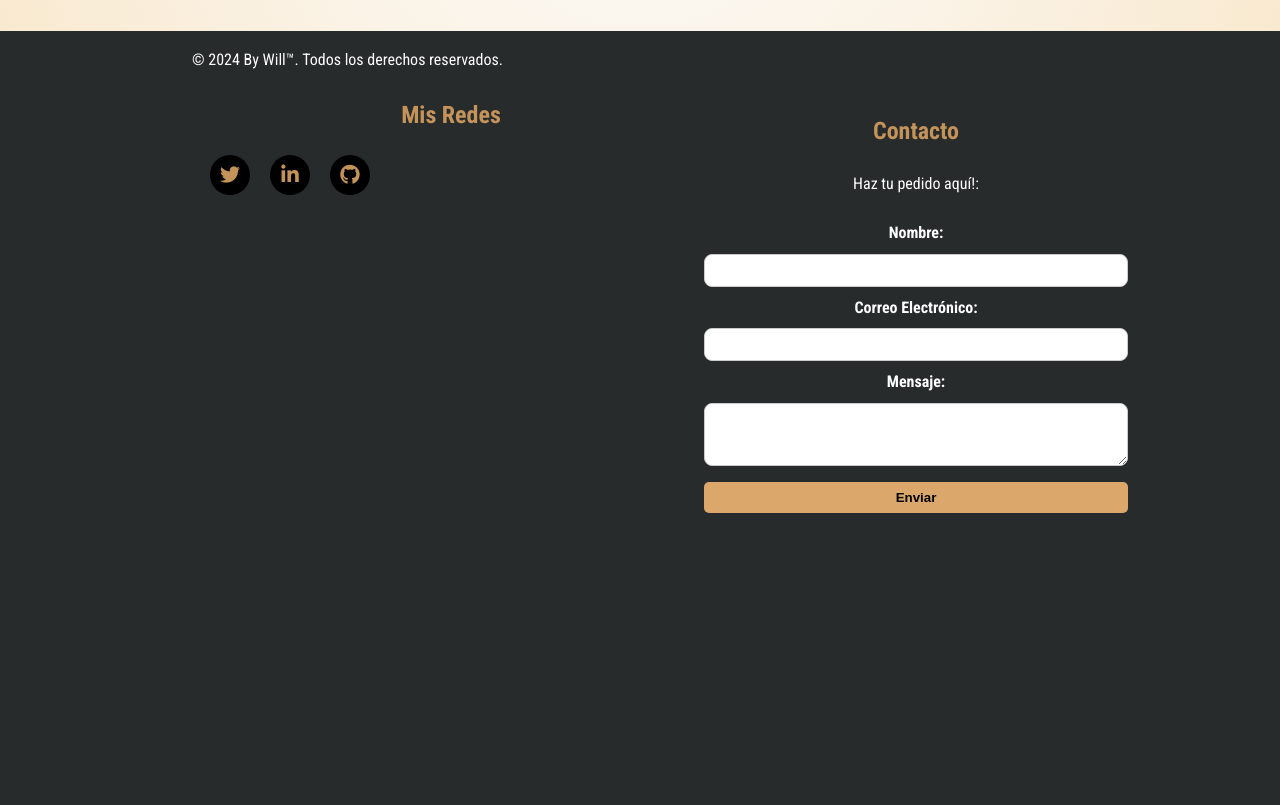
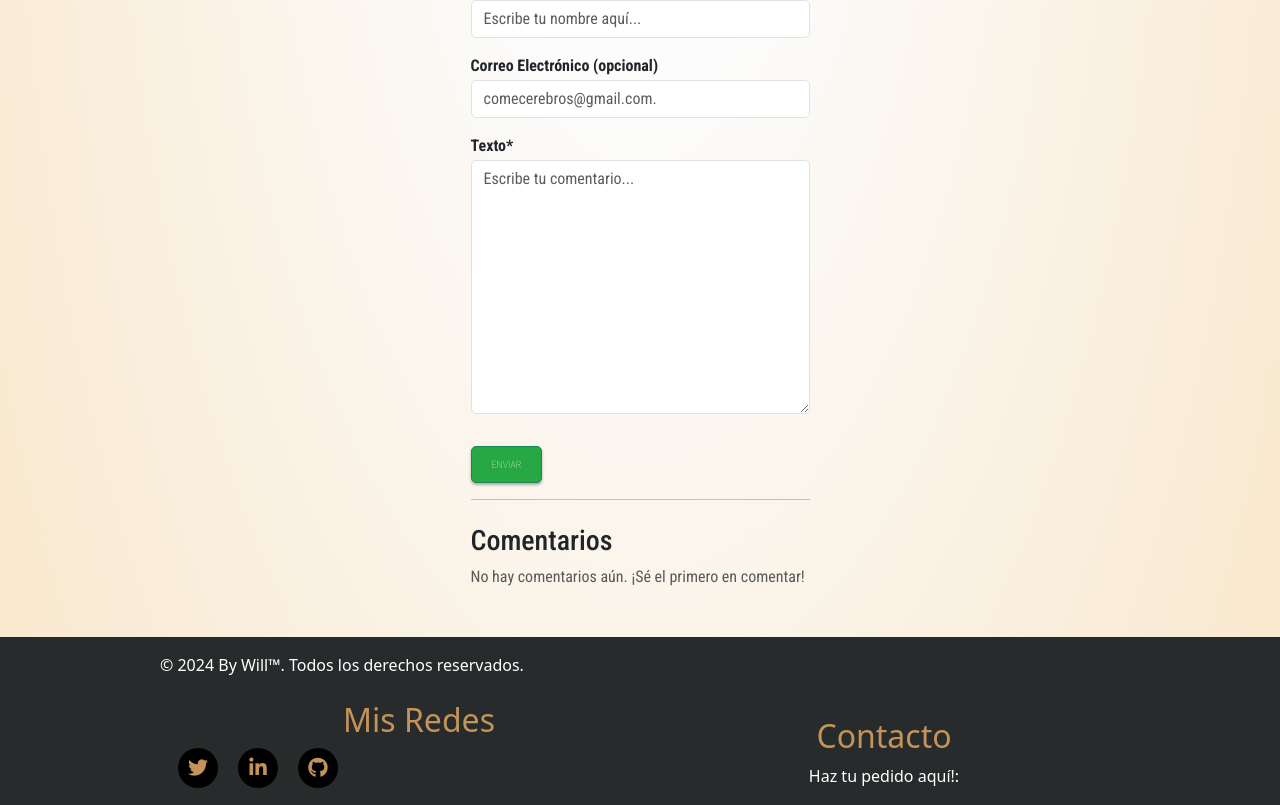
Before and after one commit to WolfWilson/dimension_del_terror, a Django app: page /10/ in a window 1280 px wide. Shown: the part 1754-2559 px from the top of the page. Before the commit the page ends 2267 px from the top, so only its background shows below. Run offline with Django 5.2, Linux system fonts and the light colour scheme; data comes from the database, SQL or seed files in the repository; both versions use the stored data as it was after the commit; some libraries are stand-ins or nearby versions; some web fonts are replaced.

Commit message:
Agregado formulario de comentarios

```diff
--- a/blackcatcinema/settings.py
+++ b/blackcatcinema/settings.py
@@ -42,7 +42,13 @@ INSTALLED_APPS = [
     'django.contrib.staticfiles',
     'movies',
     'django_ckeditor_5', #es para agregar formato a las reseñas desde el administrador de django,
+    'crispy_forms',
+    'crispy_bootstrap5',
+     'widget_tweaks',
 ]
+
+CRISPY_ALLOWED_TEMPLATE_PACKS = "bootstrap5"
+CRISPY_TEMPLATE_PACK = "bootstrap5"
 
 MIDDLEWARE = [
     'django.middleware.security.SecurityMiddleware',
--- a/movies/forms.py
+++ b/movies/forms.py
@@ -1,6 +1,11 @@
 from django import forms
 from .models import Movie, Genre
 from datetime import date
+from crispy_forms.helper import FormHelper
+from crispy_forms.layout import Layout, Submit
+from crispy_forms.bootstrap import PrependedText
+from .models import Comment
+
 
 class MovieForm(forms.ModelForm):
     genres = forms.ModelMultipleChoiceField(
@@ -29,3 +34,31 @@ class MovieForm(forms.ModelForm):
 '''Este formulario incluye:
 - Campos para los datos básicos de la película.
 - Un selector múltiple para los géneros (`genres`).'''
+
+class CommentForm(forms.ModelForm):
+    class Meta:
+        model = Comment
+        fields = ['nick', 'email', 'text']
+
+    def __init__(self, *args, **kwargs):
+        super(CommentForm, self).__init__(*args, **kwargs)
+
+        # Personaliza las etiquetas y los placeholders
+        self.fields['nick'].label = "Tu Nick"
+        self.fields['nick'].widget.attrs.update({'placeholder': 'Escribe tu nombre aquí...'})
+
+        self.fields['email'].label = "Correo Electrónico (opcional)"
+        self.fields['email'].widget.attrs.update({'placeholder': 'comecerebros@gmail.com.'})
+
+        self.fields['text'].label = "Texto"
+        self.fields['text'].widget.attrs.update({'placeholder': 'Escribe tu comentario...'})
+
+        # Configuración de Crispy Forms
+        self.helper = FormHelper()
+        self.helper.form_method = 'post'
+        self.helper.layout = Layout(
+            PrependedText('nick', '@'),  # Prefijo "@" para el campo Nick
+            PrependedText('email', '✉'),  # Prefijo "✉" para el campo Email
+            'text',  # Campo Texto
+            Submit('submit', 'Enviar', css_class='btn btn-success btn-lg mt-3')  # Botón verde "Enviar"
+        )
--- a/movies/models.py
+++ b/movies/models.py
@@ -93,12 +93,14 @@ class Movie(models.Model):
         return self.title
 
 class Comment(models.Model):
-    movie = models.ForeignKey(Movie, on_delete=models.CASCADE, related_name='comments')
+    movie = models.ForeignKey("Movie", on_delete=models.CASCADE, related_name='comments')
+    nick = models.CharField(max_length=50)
+    email = models.EmailField(blank=True, null=True)
     text = models.TextField()
     created_at = models.DateTimeField(auto_now_add=True)
 
     def __str__(self):
-        return f'Comment on {self.movie.title}'
+        return f"Comment by {self.nick} on {self.movie.title}"
 
 
 #para agregar generos
--- a/movies/static/css/styles_movie.css
+++ b/movies/static/css/styles_movie.css
@@ -158,6 +158,79 @@ header {
     border-radius: 15px;
 }
 
+/*:::::::::::::::::::::ESTILO PARA LOS COMENTARIOS::::::::::::::::::::::::::*/
+
+/* Mejor organización y separación del formulario */
+.comment-form .mb-3 {
+    margin-bottom: 1.5rem;
+}
+
+.comment-form label {
+    display: block; /* Fuerza la etiqueta a mostrarse en una línea separada */
+    font-weight: bold;
+    margin-bottom: 0.1rem; /* Espacio entre la etiqueta y el input */
+}
+
+.comment-form .form-control {
+    margin-bottom: 0.2rem; /* Espacio entre campos */
+}
+
+.comment-form button {
+    margin-top: 1rem;
+    font-size: 1rem;
+    font-weight: bold;
+    text-transform: uppercase;
+}
+
+.comment {
+    transition: box-shadow 0.3s ease-in-out;
+}
+
+.comment:hover {
+    box-shadow: 0 4px 8px rgba(0, 0, 0, 0.2);
+}
+
+
+.comment {
+    box-shadow: 0 2px 5px rgba(0, 0, 0, 0.1);
+    transition: box-shadow 0.3s ease;
+}
+
+.comment:hover {
+    box-shadow: 0 4px 10px rgba(0, 0, 0, 0.2);
+}
+
+.comment p {
+    margin: 0;
+    font-family: 'Roboto Condensed', sans-serif;
+}
+
+.comment-form .form-control {
+    border-radius: 5px;
+}
+
+/* Botón de Enviar con estilos personalizados */
+.comment-form .btn-success {
+    font-size: 10px;
+    background-color: #28a745;
+    color: white;
+    font-weight:lighter;
+    border-radius: 5px;
+    padding: 10px 20px;
+    text-transform: uppercase;
+    box-shadow: 0 2px 3px rgba(0, 0, 0, 0.3);
+    transition: background-color 0.3s ease;
+}
+
+.comment-form .btn-success:hover {
+    background-color: #218838;
+    color: white;
+}
+
+
+
+
+
 /*::::::::::::::::::ESTILO PARA EL FOOTER::::::::::::::::::::::::::*/
 footer {
     background-color: #272B2C;
--- a/movies/templates/movies/index.html
+++ b/movies/templates/movies/index.html
@@ -11,6 +11,8 @@
     <link rel="icon" type="image/png" href="{% static 'src/favicon.png' %}">
     <link rel="stylesheet" href="https://cdnjs.cloudflare.com/ajax/libs/font-awesome/6.4.0/css/all.min.css" crossorigin="anonymous" referrerpolicy="no-referrer" />
     <link rel="preconnect" href="https://fonts.googleapis.com"><link rel="preconnect" href="https://fonts.gstatic.com" crossorigin><link href="https://fonts.googleapis.com/css2?family=Poppins:wght@100;200;300;400;500;600;700;800;900&display=swap" rel="stylesheet"><link href="https://fonts.googleapis.com/css2?family=Roboto+Condensed:wght@100;200;300;400;500;600;700;800;900&display=swap" rel="stylesheet"><link href="https://fonts.googleapis.com/css2?family=Holtwood+One+SC&display=swap" rel="stylesheet"><link href="https://fonts.googleapis.com/css2?family=Mulish:wght@200;300;400;500;600;700;800;900&display=swap" rel="stylesheet"><link href="https://fonts.googleapis.com/css2?family=PT+Sans+Narrow:wght@400;700&display=swap" rel="stylesheet"><link href="https://fonts.googleapis.com/css2?family=Ruslan+Display&display=swap" rel="stylesheet"><link href="https://fonts.googleapis.com/css2?family=Bebas+Neue&display=swap" rel="stylesheet"><link href="https://fonts.googleapis.com/css2?family=Bruno+Ace+SC&display=swap" rel="stylesheet">
+    <link href="https://cdn.jsdelivr.net/npm/bootstrap@5.3.0/dist/css/bootstrap.min.css" rel="stylesheet" integrity="sha384-EOx6jGO1ABrBCmOl5FnyUpTK5Id0xv5iOsOvO3B1rlyqESwlHIZ3cVxXepmYJ7+H" crossorigin="anonymous">
+
 
 
 </head>
--- a/movies/templates/movies/movie_detail.html
+++ b/movies/templates/movies/movie_detail.html
@@ -2,11 +2,14 @@
 <html lang="es">
 <head>
     {% load static %}
+    {% load widget_tweaks %}
+    {% load crispy_forms_tags %}
     <meta charset="UTF-8">
     <meta name="viewport" content="width=device-width, initial-scale=1.0">
     <title>{{ movie.title }} ({{ movie.release_date.year }})</title>
     <link rel="stylesheet" href="{% static 'css/styles_movie.css' %}">
     <link rel="stylesheet" href="{% static 'css/styles.css' %}">
+    <link href="https://cdn.jsdelivr.net/npm/bootstrap@5.3.0-alpha3/dist/css/bootstrap.min.css" rel="stylesheet" integrity="sha384-KyZXEAg3QhqLMpG8r+Knujsl5/7hb5gQ0bPCxKc2om5S3v2j8PvhtrB6RROsCBmw" crossorigin="anonymous">
     <link rel="icon" type="image/png" href="{% static 'src/favicon.png' %}">
     <link rel="stylesheet" href="https://cdnjs.cloudflare.com/ajax/libs/font-awesome/6.4.0/css/all.min.css" crossorigin="anonymous" referrerpolicy="no-referrer" />
     <link rel="preconnect" href="https://fonts.googleapis.com"><link rel="preconnect" href="https://fonts.gstatic.com" crossorigin><link href="https://fonts.googleapis.com/css2?family=Poppins:wght@100;200;300;400;500;600;700;800;900&display=swap" rel="stylesheet"><link href="https://fonts.googleapis.com/css2?family=Roboto+Condensed:wght@100;200;300;400;500;600;700;800;900&display=swap" rel="stylesheet"><link href="https://fonts.googleapis.com/css2?family=Holtwood+One+SC&display=swap" rel="stylesheet"><link href="https://fonts.googleapis.com/css2?family=Mulish:wght@200;300;400;500;600;700;800;900&display=swap" rel="stylesheet"><link href="https://fonts.googleapis.com/css2?family=PT+Sans+Narrow:wght@400;700&display=swap" rel="stylesheet"><link href="https://fonts.googleapis.com/css2?family=Ruslan+Display&display=swap" rel="stylesheet"><link href="https://fonts.googleapis.com/css2?family=Bebas+Neue&display=swap" rel="stylesheet"><link href="https://fonts.googleapis.com/css2?family=Bruno+Ace+SC&display=swap" rel="stylesheet">
@@ -109,6 +112,39 @@
                 <iframe src="{{ movie.drive_url }}" allow="autoplay" width="800px" height="480px" frameborder="0" allow="autoplay; encrypted-media; fullscreen" allowfullscreen></iframe>
             </div>
         </section>
+         <!-- ::::::::::::::::::::::::::::::::::::::::: FIN DE SECCION DE IFRAME  :::::::::::::::::::::::::::::::::::::::-->
+
+                  <!-- ::::::::::::::::::::::::::::::::::::::::: INICIO DE SECCION DE COMENTARIOS CON BOOTSTRAP CRISPY  :::::::::::::::::::::::::::::::::::::::-->
+        <section id="comments" class="mt-5">
+            <h3 class="mb-4">Deja un Comentario</h3>
+
+            <!-- Formulario con Crispy Forms -->
+            <form method="post" class="comment-form">
+                {% csrf_token %}
+                {{ form|crispy }}
+                <button type="submit" class="btn btn-success btn-lg mt-3">Enviar</button>
+            </form>
+
+            <hr>
+
+            <!-- Lista de Comentarios -->
+            <h3 class="mt-4">Comentarios</h3>
+            {% for comment in comments %}
+                <div class="comment p-3 mb-3 border rounded bg-light shadow-sm">
+                    <p class="mb-1">
+                        <strong>{{ comment.nick }}</strong>
+                        <small class="text-muted">- {{ comment.created_at|date:"d M Y, H:i" }}</small>
+                    </p>
+                    <div class="comment-text">
+                        {{ comment.text|linebreaks }}
+                    </div>
+                </div>
+            {% empty %}
+                <p class="text-muted">No hay comentarios aún. ¡Sé el primero en comentar!</p>
+            {% endfor %}
+        </section>
+        <!-- ::::::::::::::::::::::::::::::::::::::::: FIN DE SECCION DE COMENTARIOS  :::::::::::::::::::::::::::::::::::::::-->
+
     </main>
 
     <footer>
--- a/movies/views.py
+++ b/movies/views.py
@@ -5,7 +5,8 @@ from django.shortcuts import render, redirect
 from .forms import MovieForm
 from .utils import get_movie_data_from_api
 from .models import Genre
-
+from .models import Movie, Comment
+from .forms import CommentForm
 from django.shortcuts import render, get_object_or_404
 from .models import Genre, Movie
 
@@ -52,14 +53,31 @@ def movie_list(request):
 
 def movie_detail(request, movie_id):
     movie = get_object_or_404(Movie, id=movie_id)
+    comments = movie.comments.order_by('-created_at')  # Ordenar los comentarios por fecha descendente
+
+    if request.method == "POST":
+        form = CommentForm(request.POST)
+        if form.is_valid():
+            comment = form.save(commit=False)
+            comment.movie = movie
+            comment.save()
+            return redirect('movie_detail', movie_id=movie.id)  # Redirigir para limpiar el formulario
+    else:
+        form = CommentForm()
 
     # Procesar el reparto como una lista de actores
     cast_list = movie.cast.split(', ') if movie.cast else []  # Dividir el reparto por comas
 
-    return render(request, 'movies/movie_detail.html', {
+    # Unificar el contexto
+    context = {
         'movie': movie,
-        'cast_list': cast_list,  # Pasar la lista al contexto
-    })
+        'comments': comments,
+        'form': form,
+        'cast_list': cast_list,  # Pasar la lista de actores
+    }
+
+    return render(request, 'movies/movie_detail.html', context)
+
 
 def search_movies(request):
     query = request.GET.get('q', '')  # Captura el término de búsqueda
```
Also changed, not shown: db.sqlite3, movies/migrations/0006_comment_email_comment_nick.py (added).
